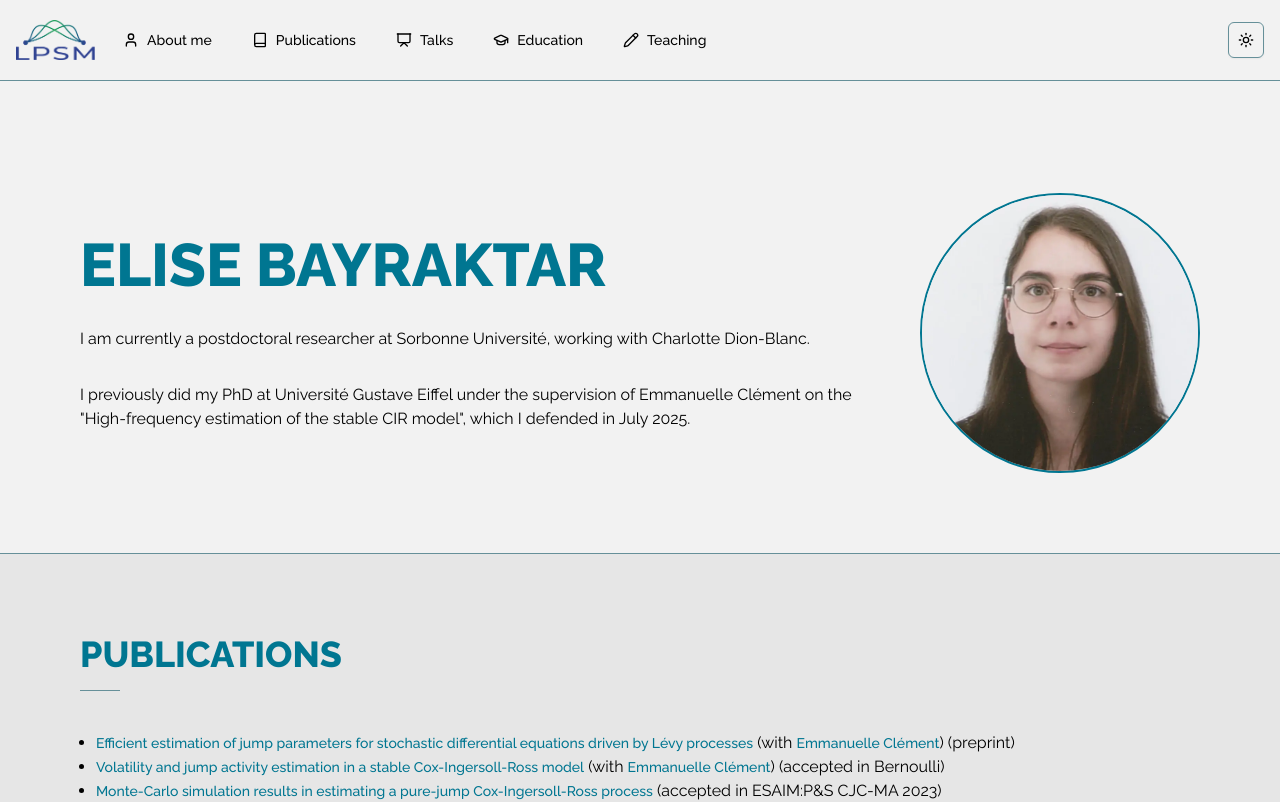
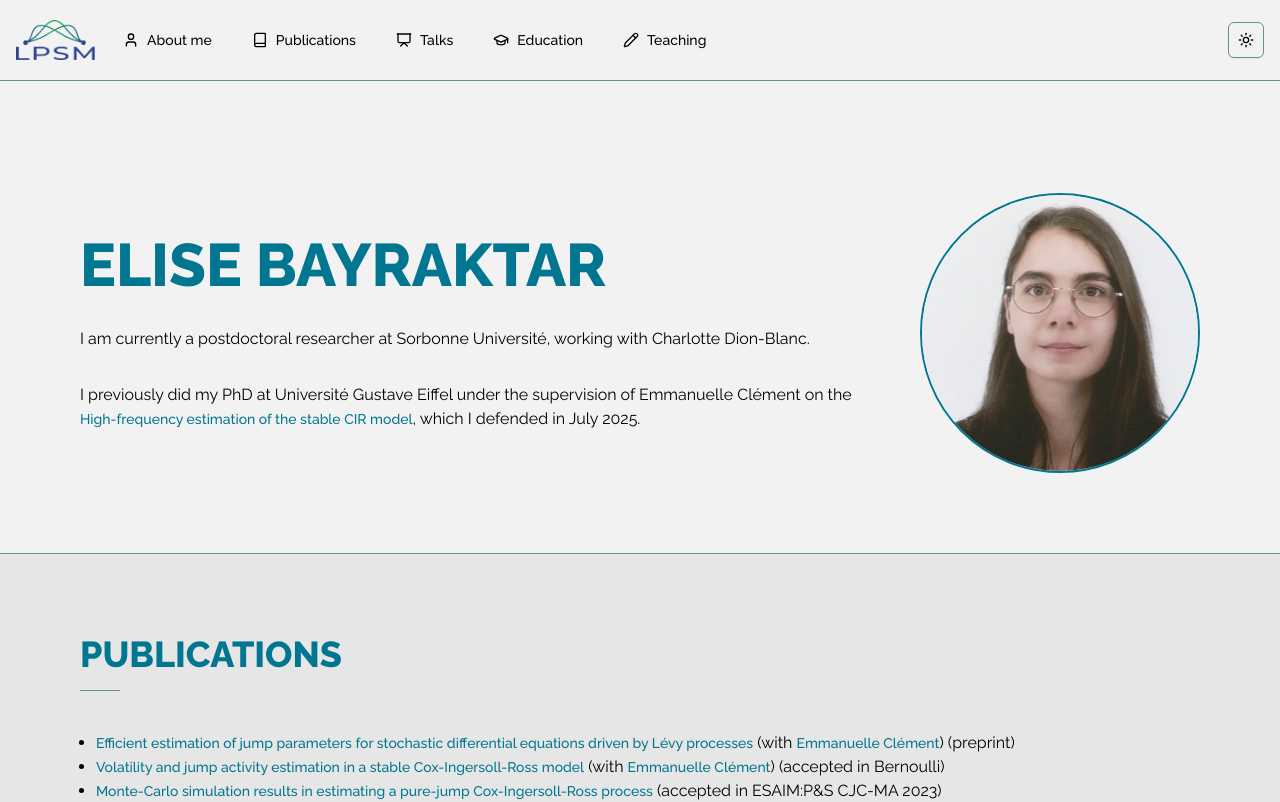
Before and after one commit to elisebayraktar/elisebayraktar.github.io, a React (Vite) app: page / in a window 1280 px wide. Shown: the top 802 px of the page. Built offline with nearby package versions, Linux system fonts and the light colour scheme.

Commit message:
feat: add phd link

```diff
--- a/src/components/sections/about-me.tsx
+++ b/src/components/sections/about-me.tsx
@@ -1,3 +1,5 @@
+import { Link } from '../ui/link'
+
 export default function AboutMe() {
   return (
     <div className="flex flex-col items-center md:flex-row md:justify-between">
@@ -5,8 +7,9 @@ export default function AboutMe() {
         <h1>Elise Bayraktar</h1>
         <p>I am currently a postdoctoral researcher at Sorbonne Université, working with Charlotte Dion-Blanc.</p>
         <p>
-          I previously did my PhD at Université Gustave Eiffel under the supervision of Emmanuelle Clément on the &#34;High-frequency estimation of
-          the stable CIR model&#34;, which I defended in July 2025.
+          I previously did my PhD at Université Gustave Eiffel under the supervision of Emmanuelle Clément on the{' '}
+          <Link href="https://theses.hal.science/tel-05517419">High-frequency estimation of the stable CIR model</Link>, which I defended in July
+          2025.
         </p>
       </div>
       <img
```
